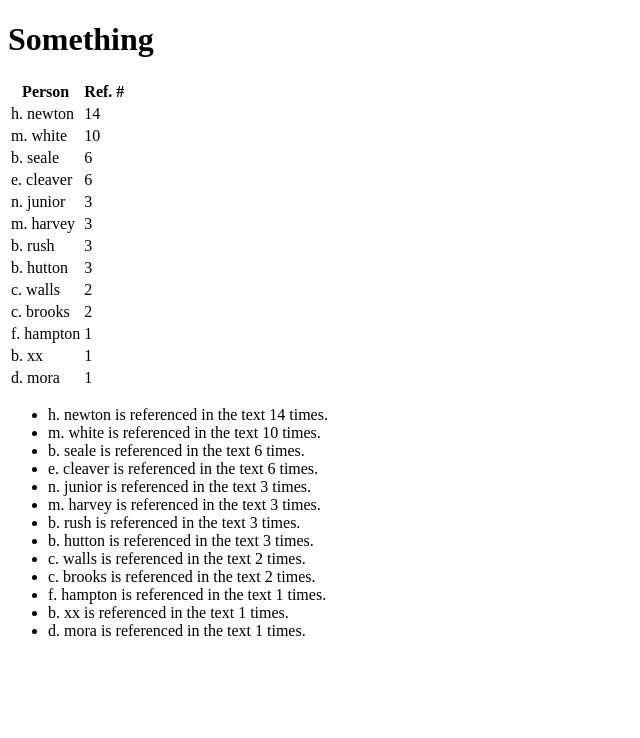
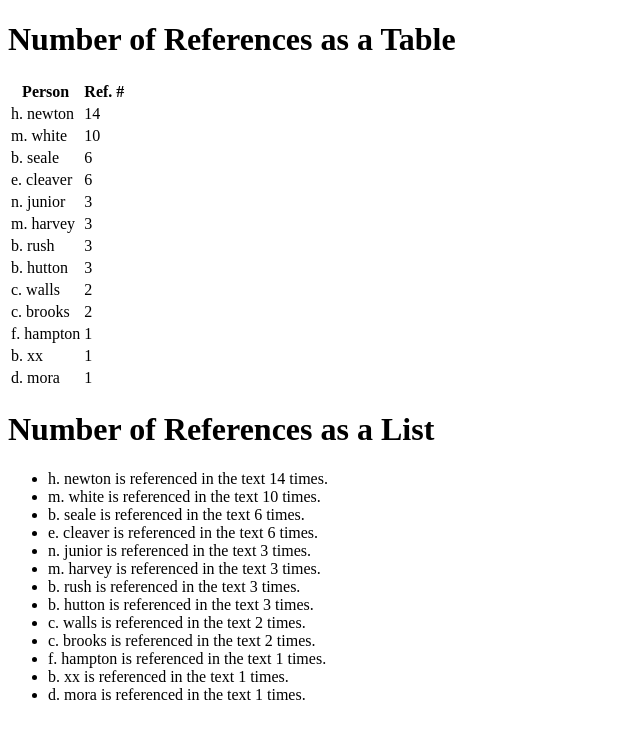
Before and after one commit to A-Zauce/civil-rights-speeches, a plain HTML site: page site/amz-table-demo.html in a window 1280 px wide. Shown: the whole page, without its empty margins (0-640 px from the left). Drawn offline with Linux system fonts and the light colour scheme.

Commit message:
amz html relabel

```diff
--- a/site/amz-table-demo.html
+++ b/site/amz-table-demo.html
@@ -4,7 +4,7 @@
       <title>A. Zavatchan</title>
    </head>
    <body>
-      <h1>Something</h1>
+      <h1>Number of References as a Table</h1>
       <table>
          <tr>
             <th>Person</th>
@@ -63,6 +63,7 @@
             <td>1</td>
          </tr>
       </table>
+      <h1>Number of References as a List</h1>
       <ul>
          <li>h. newton is referenced in the text 14 times.</li>
          <li>m. white is referenced in the text 10 times.</li>
```
